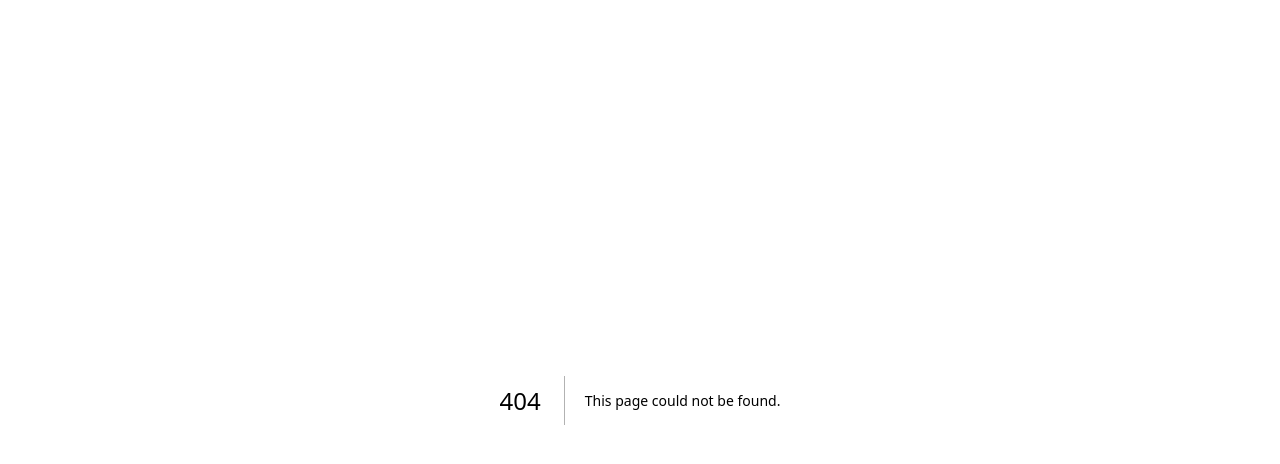
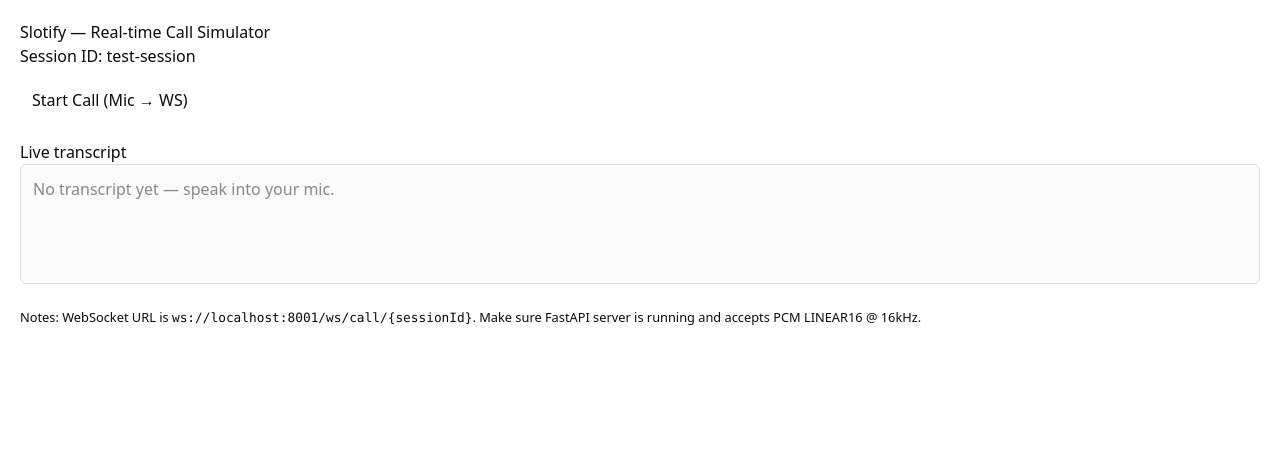
Before and after one commit to Hussein-Alayan/Slotify, a Next.js app in the folder client/: page /call-test in a window 1280 px wide. Before the commit this address had no page. Shown: the top 464 px of the page. Built offline with nearby package versions, Linux system fonts and the light colour scheme.

Commit message:
feat: implement real-time call simulator with audio capture and WebSocket streaming

```diff
--- /dev/null
+++ b/client/src/app/call-test/page.tsx
@@ -0,0 +1,238 @@
+"use client";
+// pages/call-test.tsx
+import { useEffect, useRef, useState } from "react";
+
+/**
+ * Simple call simulator page
+ * - Captures mic audio
+ * - Downsamples to 16kHz LINEAR16 PCM
+ * - Streams PCM chunks over WebSocket to FastAPI: ws://localhost:8001/ws/call/{sessionId}
+ * - Displays transcripts received from the server in real time
+ *
+ * Keep it simple and readable — you can replace sessionId with a real value or
+ * call your /incoming/start endpoint first to get a call_id and use that value.
+ */
+
+export default function CallTest() {
+  const [sessionId, setSessionId] = useState("test-session");
+  const [isRecording, setIsRecording] = useState(false);
+  const [transcript, setTranscript] = useState("");
+  const wsRef = useRef<WebSocket | null>(null);
+  const audioContextRef = useRef<AudioContext | null>(null);
+  const processorRef = useRef<ScriptProcessorNode | null>(null);
+  const sourceRef = useRef<MediaStreamAudioSourceNode | null>(null);
+
+  // ---- Helpers: downsample & convert to 16-bit PCM ----
+  function downsampleBuffer(
+    buffer: Float32Array,
+    inputSampleRate: number,
+    outputSampleRate: number
+  ) {
+    if (outputSampleRate === inputSampleRate) {
+      return buffer;
+    }
+    const sampleRateRatio = inputSampleRate / outputSampleRate;
+    const newLength = Math.round(buffer.length / sampleRateRatio);
+    const result = new Float32Array(newLength);
+    let offsetResult = 0;
+    let offsetBuffer = 0;
+    while (offsetResult < newLength) {
+      const nextOffsetBuffer = Math.round((offsetResult + 1) * sampleRateRatio);
+      // average between offsets
+      let accum = 0;
+      let count = 0;
+      for (
+        let i = offsetBuffer;
+        i < nextOffsetBuffer && i < buffer.length;
+        i++
+      ) {
+        accum += buffer[i];
+        count++;
+      }
+      result[offsetResult] = count > 0 ? accum / count : 0;
+      offsetResult++;
+      offsetBuffer = nextOffsetBuffer;
+    }
+    return result;
+  }
+
+  function floatTo16BitPCM(float32Array: Float32Array) {
+    const buffer = new ArrayBuffer(float32Array.length * 2);
+    const view = new DataView(buffer);
+    let offset = 0;
+    for (let i = 0; i < float32Array.length; i++, offset += 2) {
+      const s = Math.max(-1, Math.min(1, float32Array[i]));
+      view.setInt16(offset, s < 0 ? s * 0x8000 : s * 0x7fff, true); // little-endian
+    }
+    return buffer;
+  }
+
+  // ---- Start recording + open websocket ----
+  async function startCall() {
+    // create websocket
+    const wsUrl = `ws://localhost:8001/ws/call/${sessionId}`;
+    const ws = new WebSocket(wsUrl);
+    ws.binaryType = "arraybuffer";
+    ws.onopen = () => console.log("WS open", wsUrl);
+    ws.onmessage = (ev) => {
+      // server sends text transcripts
+      try {
+        const text = ev.data;
+        setTranscript((prev) => prev + (prev ? "\n" : "") + text);
+      } catch (err) {
+        console.error("WS message parse error", err);
+      }
+    };
+    ws.onclose = () => {
+      console.log("WS closed");
+    };
+    ws.onerror = (e) => {
+      console.error("WS error", e);
+    };
+    wsRef.current = ws;
+
+    // get mic
+    const stream = await navigator.mediaDevices.getUserMedia({ audio: true });
+    const audioContext = new AudioContext();
+    audioContextRef.current = audioContext;
+
+    // create source and processor
+    const source = audioContext.createMediaStreamSource(stream);
+    sourceRef.current = source;
+
+    // ScriptProcessorNode buffer size 4096 is OK for most cases.
+    // You can tune this: 2048, 4096, 8192 etc.
+    const bufferSize = 4096;
+    const processor = audioContext.createScriptProcessor(bufferSize, 1, 1);
+    processorRef.current = processor;
+
+    const inputSampleRate = audioContext.sampleRate; // often 48000
+    const targetSampleRate = 16000;
+
+    processor.onaudioprocess = (evt) => {
+      const inputData = evt.inputBuffer.getChannelData(0); // Float32Array
+      // downsample to 16kHz
+      const downsampled = downsampleBuffer(
+        inputData,
+        inputSampleRate,
+        targetSampleRate
+      );
+      // convert float32 -> 16-bit PCM ArrayBuffer
+      const pcm16Buffer = floatTo16BitPCM(downsampled);
+      // send binary chunk over websocket
+      if (wsRef.current && wsRef.current.readyState === WebSocket.OPEN) {
+        try {
+          wsRef.current.send(pcm16Buffer);
+        } catch (err) {
+          console.error("WS send error", err);
+        }
+      }
+    };
+
+    // connect nodes
+    source.connect(processor);
+    // we don't want to hear the input locally (feedback), but ScriptProcessor requires a destination in some browsers
+    processor.connect(audioContext.destination);
+
+    setIsRecording(true);
+  }
+
+  // ---- Stop recording + close websocket ----
+  async function stopCall() {
+    setIsRecording(false);
+
+    // stop audio nodes
+    try {
+      if (processorRef.current) {
+        processorRef.current.disconnect();
+        processorRef.current.onaudioprocess = null;
+      }
+      if (sourceRef.current) {
+        sourceRef.current.disconnect();
+      }
+      if (audioContextRef.current) {
+        // close audio context
+        await audioContextRef.current.close();
+      }
+    } catch (err) {
+      console.warn("Error stopping audio nodes", err);
+    }
+    processorRef.current = null;
+    sourceRef.current = null;
+    audioContextRef.current = null;
+
+    // close websocket
+    if (wsRef.current) {
+      try {
+        wsRef.current.close();
+      } catch (err) {
+        console.warn("Error closing websocket", err);
+      }
+      wsRef.current = null;
+    }
+  }
+
+  // cleanup on unmount
+  useEffect(() => {
+    return () => {
+      stopCall();
+    };
+  }, []);
+
+  return (
+    <div style={{ padding: 20, fontFamily: "system-ui, sans-serif" }}>
+      <h1>Slotify — Real-time Call Simulator</h1>
+
+      <label>
+        Session ID:&nbsp;
+        <input
+          value={sessionId}
+          onChange={(e) => setSessionId(e.target.value)}
+        />
+      </label>
+
+      <div style={{ marginTop: 12 }}>
+        {!isRecording ? (
+          <button onClick={startCall} style={{ padding: "8px 12px" }}>
+            Start Call (Mic → WS)
+          </button>
+        ) : (
+          <button
+            onClick={stopCall}
+            style={{ padding: "8px 12px", background: "#c33", color: "white" }}
+          >
+            End Call
+          </button>
+        )}
+      </div>
+
+      <section style={{ marginTop: 20 }}>
+        <h3>Live transcript</h3>
+        <div
+          style={{
+            whiteSpace: "pre-wrap",
+            minHeight: 120,
+            border: "1px solid #ddd",
+            padding: 12,
+            borderRadius: 6,
+            background: "#fafafa",
+          }}
+        >
+          {transcript || (
+            <span style={{ color: "#888" }}>
+              No transcript yet — speak into your mic.
+            </span>
+          )}
+        </div>
+      </section>
+
+      <section style={{ marginTop: 20 }}>
+        <small>
+          Notes: WebSocket URL is{" "}
+          <code>ws://localhost:8001/ws/call/{`{sessionId}`}</code>. Make sure
+          FastAPI server is running and accepts PCM LINEAR16 @ 16kHz.
+        </small>
+      </section>
+    </div>
+  );
+}
```
